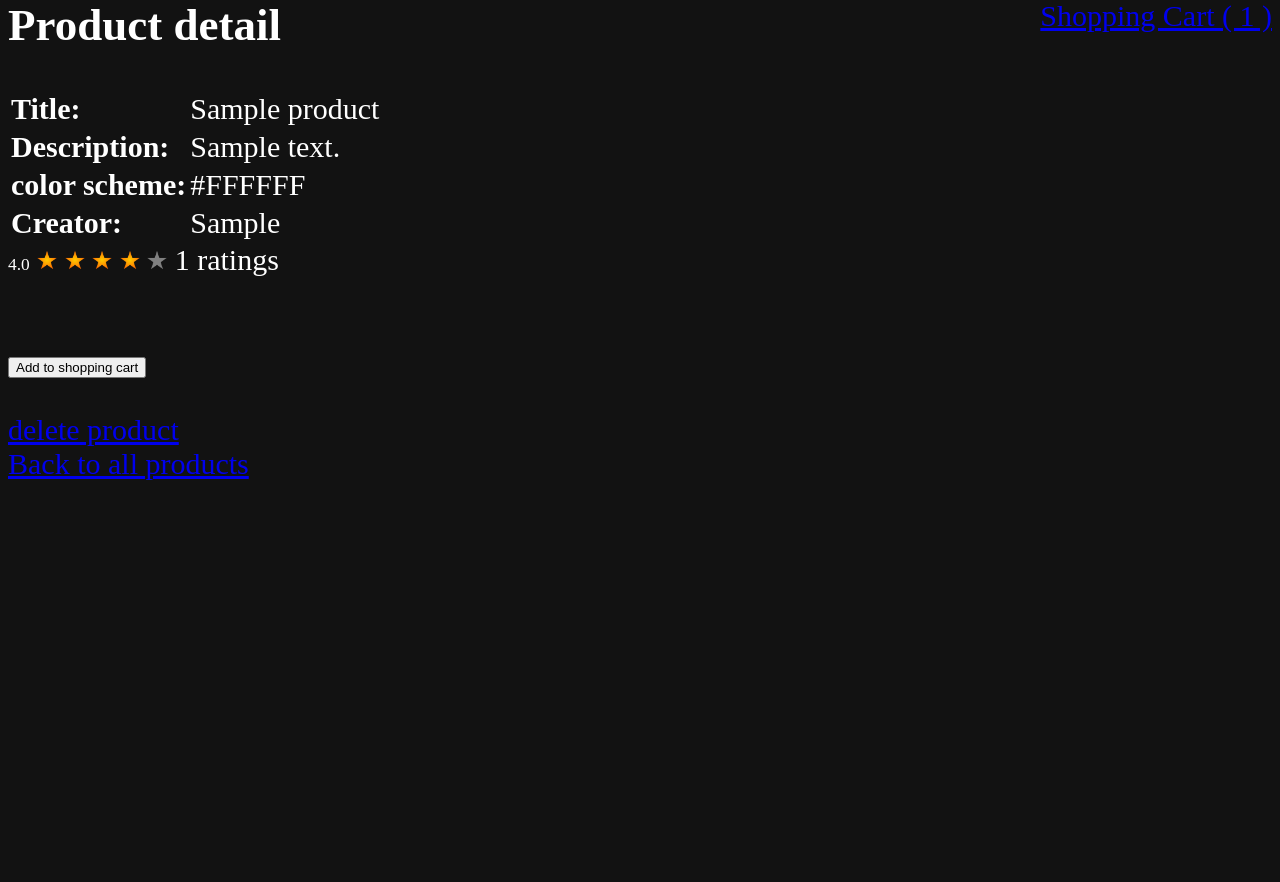
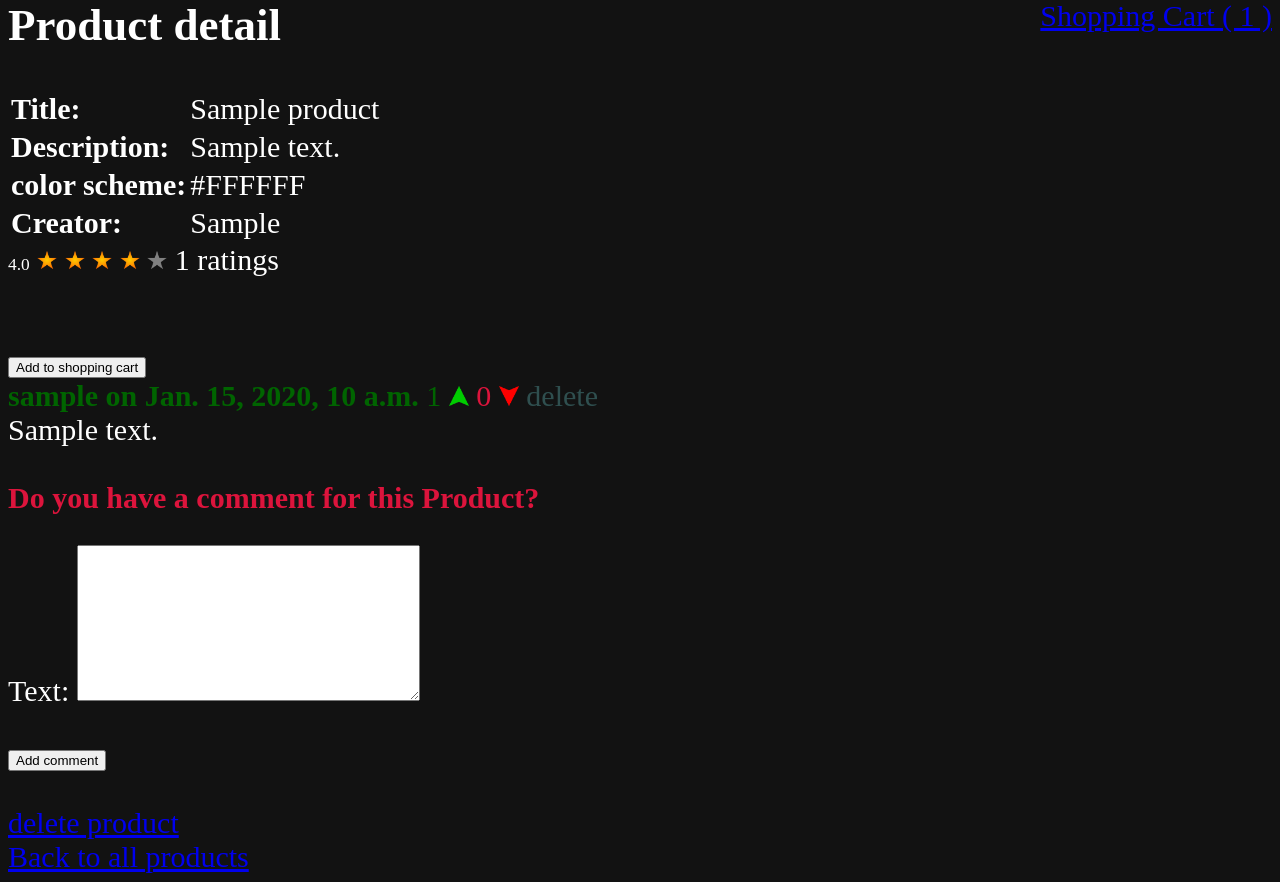
Before and after one commit to dieter4902/WebPyShop, a Django app: page /products/show/1/ in a window 1280 px wide. Shown: the part 38-920 px from the top of the page. Before the commit the page ends 518 px from the top, so only its background shows below. Run offline with Django 3.2, Linux system fonts and the light colour scheme; a user stored in the database is signed in; tables that the repository leaves empty hold one stand-in row (values such as "Sample post").

Commit message:
added comments TODO: comments have ratings that count as the product rating

```diff
--- a/Product/forms.py
+++ b/Product/forms.py
@@ -1,5 +1,5 @@
 from django import forms
-from .models import Product, Vote
+from .models import Product, Vote, Comment
 
 
 class ProductForm(forms.ModelForm):
@@ -7,6 +7,16 @@ class ProductForm(forms.ModelForm):
         model = Product
         fields = ['name', 'description', 'brand', 'color', 'material', 'height', 'width', 'length', 'stockwerke',
                   'hoehlen', 'price']
+
+
+class CommentForm(forms.ModelForm):
+    class Meta:
+        model = Comment
+        fields = ['text']
+        widgets = {
+            'user': forms.HiddenInput(),
+            'product': forms.HiddenInput(),
+        }
 
 
 class SearchForm(forms.ModelForm):
--- a/Product/models.py
+++ b/Product/models.py
@@ -105,4 +105,81 @@ class Vote(models.Model):
     product = models.ForeignKey(Product, on_delete=models.CASCADE)
 
     def __str__(self):
-        return str(self.stars) + ' on ' + self.product.name + ' by ' + self.user.username
+        return str(self.stars) + ' on ' + self.product.name + ' by ' + self.user.name
+
+
+class Comment(models.Model):
+    text = models.TextField(max_length=500)
+    timestamp = models.DateTimeField(auto_now_add=True)
+    user = models.ForeignKey(settings.AUTH_USER_MODEL,
+                             on_delete=models.CASCADE)
+    product = models.ForeignKey(Product, on_delete=models.CASCADE)
+
+    class Meta:
+        ordering = ['timestamp']
+        verbose_name = 'Comment'
+        verbose_name_plural = 'Comments'
+
+    def get_comment_prefix(self):
+        if len(self.text) > 50:
+            return self.text[:50] + '...'
+        else:
+            return self.text
+
+    def get_upvotes(self):
+        upvotes = Comment_Vote.objects.filter(up_or_down='U', comment=self)
+        return upvotes
+
+    def get_upvotes_count(self):
+        return len(self.get_upvotes())
+
+    def get_downvotes(self):
+        downvotes = Comment_Vote.objects.filter(up_or_down='D', comment=self)
+        return downvotes
+
+    def get_downvotes_count(self):
+        return len(self.get_downvotes())
+
+    def vote(self, user, up_or_down):
+        print(user)
+        had_vote = ""
+        for vote in self.get_downvotes():
+            if vote.user == user:
+                vote.delete()
+                had_vote = "down"
+        for vote in self.get_upvotes():
+            if vote.user == user:
+                vote.delete()
+                had_vote = "up"
+        if had_vote == up_or_down:
+            return
+        U_or_D = 'U'
+        if up_or_down == 'down':
+            U_or_D = 'D'
+        vote = Comment_Vote.objects.create(up_or_down=U_or_D, user=user, comment=self)
+
+    def c_delete(self, user):
+        print(user)
+        if user == self.user:
+            self.delete()
+
+    def __str__(self):
+        return self.get_comment_prefix() + ' (' + self.user.username + ')'
+
+    def __repr__(self):
+        return self.get_comment_prefix() + ' (' + self.user.username + ' / ' + str(self.timestamp) + ')'
+
+
+class Comment_Vote(models.Model):
+    VOTE_TYPES = [
+        ('U', 'up'),
+        ('D', 'down'),
+    ]
+    up_or_down = models.CharField(max_length=1, choices=VOTE_TYPES, )
+    timestamp = models.DateTimeField(auto_now_add=True)
+    user = models.ForeignKey(settings.AUTH_USER_MODEL,
+                             on_delete=models.CASCADE)
+    comment = models.ForeignKey(Comment, on_delete=models.CASCADE)
+
+    def __str__(self):
+        return self.up_or_down + ' on ' + self.comment.text + ' by ' + self.user.username
--- a/Product/templates/product-detail.html
+++ b/Product/templates/product-detail.html
@@ -53,7 +53,35 @@
     {% else %}
         <br><a href="{% url 'login' %}">Login</a> to add to shopping cart
         <br>
-    {%  endif %}
+    {% endif %}
+
+    {% for comment in comments_for_that_one_product %}
+        <b style="color: darkgreen">{{ comment.user.username }} on {{ comment.timestamp }}</b>
+        <span style="color: darkgreen">{{ comment.get_upvotes_count }}</span>
+        <a href="{% url 'comment-vote' comment.id 'up' %}" style="text-decoration: none"><img
+                src="{% static 'Products/arrow_up.png' %}" height="20" width="20" alt=""></a>
+        <span style="color: crimson">{{ comment.get_downvotes_count }}</span>
+        <a href="{% url 'comment-vote' comment.id 'down' %}" style="text-decoration: none"><img
+                src="{% static 'Products/arrow_down.png' %}" height="20" width="20" alt=""></a>
+        {% if user.username == comment.user.username %}
+            <a href="{% url 'comment-delete' comment.id %}" style="text-decoration: none">
+                <span style="color: darkslategray">delete</span></a>
+        {% endif %}
+        <br>
+        {{ comment.text }}<br><br>
+    {% endfor %}
+
+    {% if user.is_authenticated %}
+        <b style="color: crimson">Do you have a comment for this Product?</b><br>
+        <form method="POST">
+            {% csrf_token %}
+            {{ comment_form.as_p }}
+            <button type="submit">Add comment</button>
+        </form>
+    {% else %}
+        <br><a href="{% url 'login' %}">Login</a> to add a product review
+        <br>
+    {% endif %}
 
     <br>
     <a href="{% url 'product-delete' that_one_product.id %}">delete product</a>
--- a/Product/urls.py
+++ b/Product/urls.py
@@ -8,4 +8,6 @@ urlpatterns = [
     path('add/', views.product_create, name='product-create'),
     path('delete/<int:pk>/', views.product_delete, name='product-delete'),
     path('search/', views.product_search, name='product-search'),
+    path('show/<int:pk>/comment/<str:up_or_down>/', views.comment_vote, name='comment-vote'),
+    path('show/<int:pk>/commentdelete/', views.comment_delete, name='comment-delete'),
 ]
--- a/Product/views.py
+++ b/Product/views.py
@@ -1,6 +1,6 @@
 from django.shortcuts import render, redirect
-from .forms import ProductForm, SearchForm, SearchStarsForm
-from .models import Product
+from .forms import ProductForm, SearchForm, SearchStarsForm, CommentForm
+from .models import Product, Comment
 from Shoppingcart.models import ShoppingCart
 
 
@@ -15,12 +15,22 @@ def product_detail(request, **kwargs):
     product = Product.objects.get(id=product_id)
 
     if request.method == 'POST':
-        myuser = request.user
-        ShoppingCart.add_item(myuser, product)
+        form = CommentForm(request.POST)
+        form.instance.user = request.user
+        form.instance.product = product
+        if form.is_valid():
+            form.save()
+        else:
+            print("TODO")
+            myuser = request.user
+            ShoppingCart.add_item(myuser, product)
 
+    comments = Comment.objects.filter(product=product)
     context = {'that_one_product': product,
+               'comments_for_that_one_product': comments,
                'voteCount': product.get_votes_count(),
-               'voteScore': product.get_votes_score()}
+               'voteScore': product.get_votes_score(),
+               'comment_form': CommentForm}
     return render(request, 'product-detail.html', context)
 
 
@@ -102,3 +112,17 @@ def vote(request, pk: str, rating: int):
     user = request.user
     product.vote(user, rating)
     return redirect('product-detail', pk=pk)
+
+
+def comment_vote(request, pk: str, up_or_down: str):
+    comment = Comment.objects.get(id=int(pk))
+    user = request.user
+    comment.vote(user, up_or_down)
+    return redirect('product-delete', pk=comment.product.id)
+
+
+def comment_delete(request, pk: str):
+    comment = Comment.objects.get(id=int(pk))
+    user = request.user
+    comment.c_delete(user)
+    return redirect('product-detail', pk=comment.product.id)
```
Also changed, not shown: Product/migrations/0003_comment_comment_vote.py (added), Product/migrations/0004_rename_game_comment_product.py (added).
